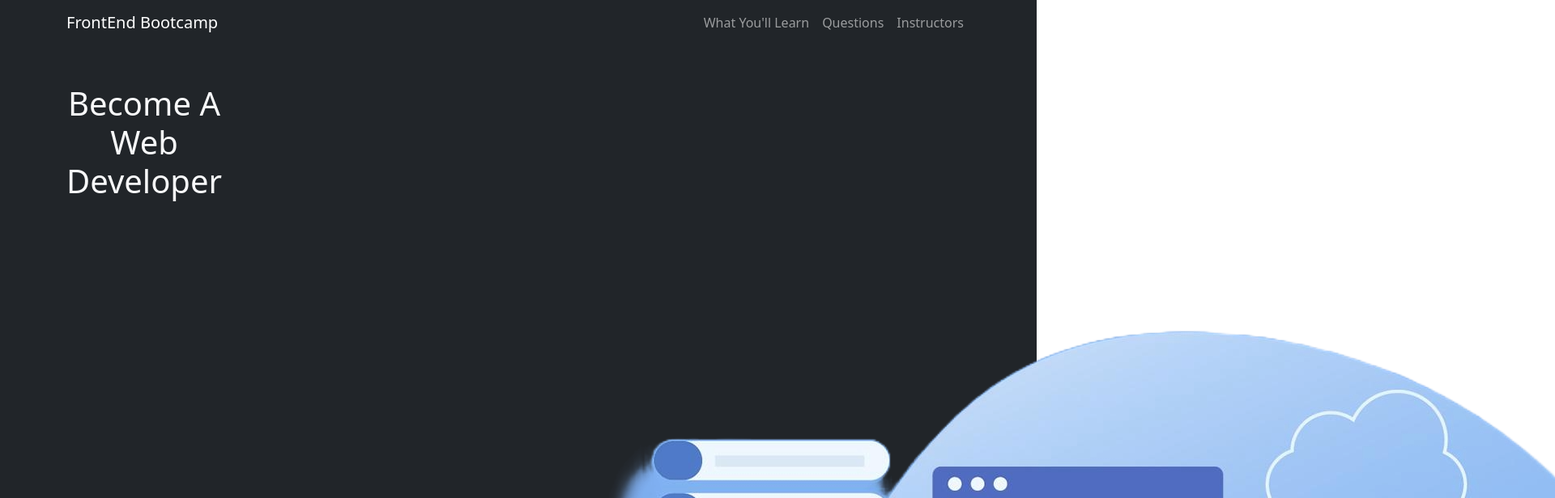
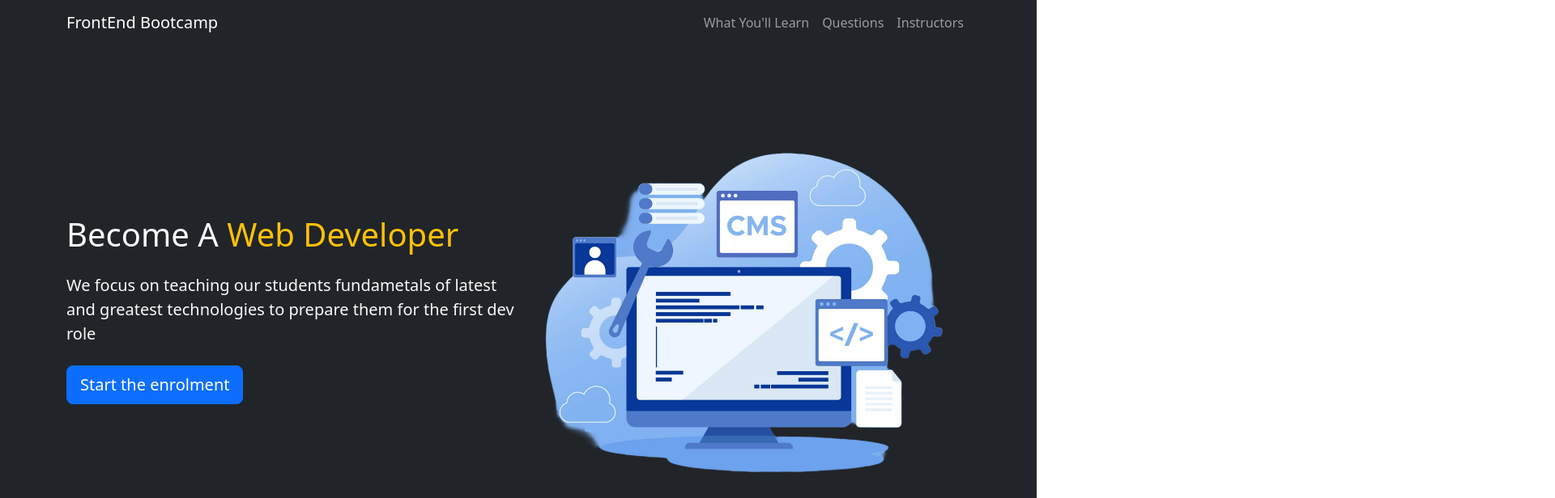
Before and after one commit to habib-sherfy/RESPONSIVE-LANDING-PAGE, a plain HTML site: page index.html in a window 1280 px wide. Shown: the top 616 px of the page at 81% size, 1920 px wide, since content can reach past the window. Drawn offline with nearby package versions, Linux system fonts and the light colour scheme.

Commit message:
hero section done

```diff
--- a/index.html
+++ b/index.html
@@ -64,21 +64,29 @@
 
 <!-- hero section starts here -->
 
-  <section class="bg-dark text-light p-5 text-center">
+  <section class="bg-dark text-light p-5 text-center text-sm-start">
 
     <div class="container">
 
-      <div class="d-flex">
+      <div class="d-sm-flex align-items-center justify-content-between">
 
         <div>
 
           <h1>
-            Become A Web Developer
+            Become A <span class="text-warning">Web Developer</span>
           </h1>
+
+          <p class="lead my-4">We focus on teaching our students fundametals of latest
+            and greatest technologies to prepare them for the first
+            dev role</p>
+
+          <button class="btn btn-primary btn-lg">
+            Start the enrolment
+          </button>
 
         </div>
 
-        <img src="image 1.png" alt="hero image">
+        <img class="img-fluid w-50" src="image 1.png" alt="hero image">
 
       </div>
 
```
